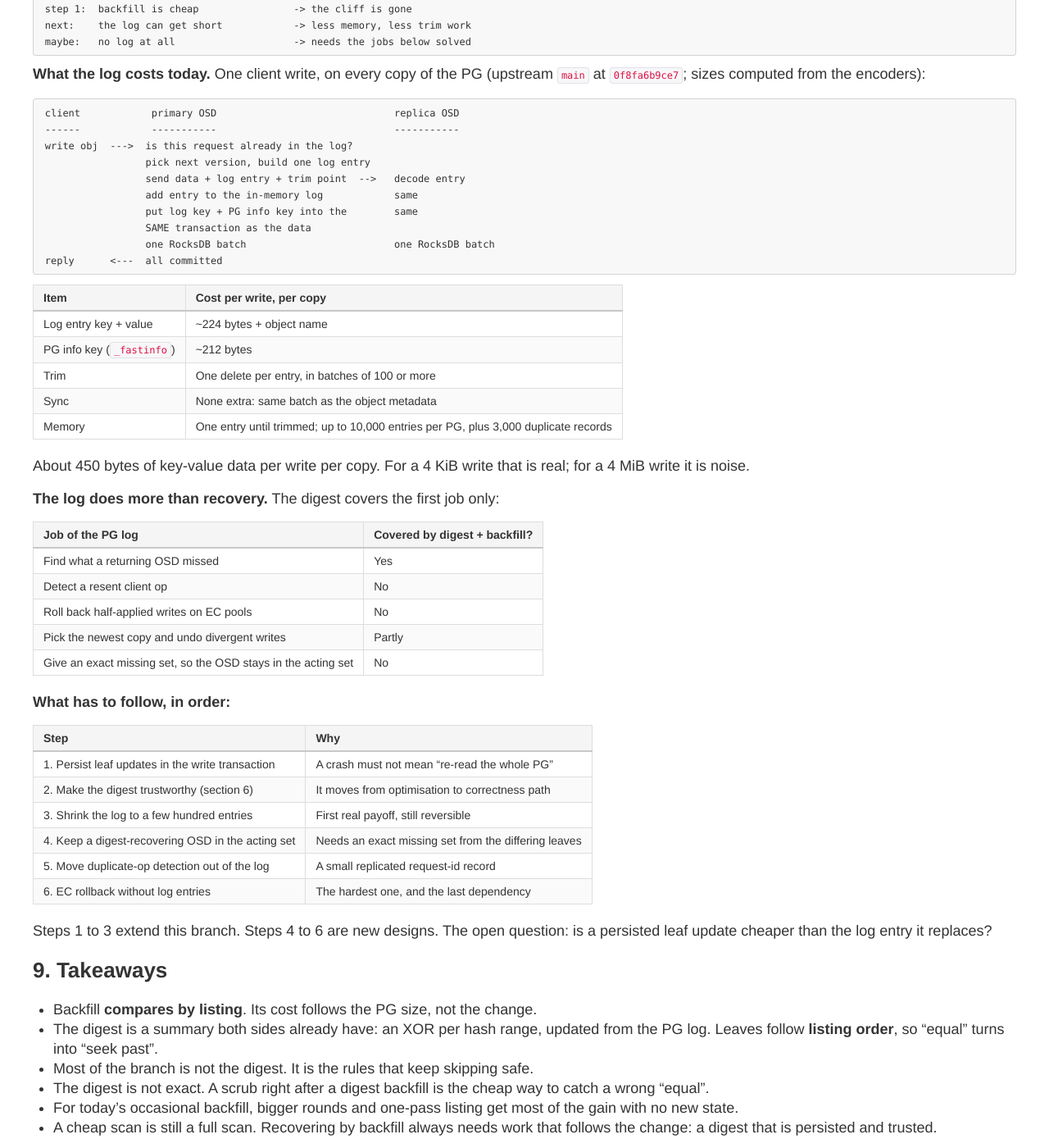
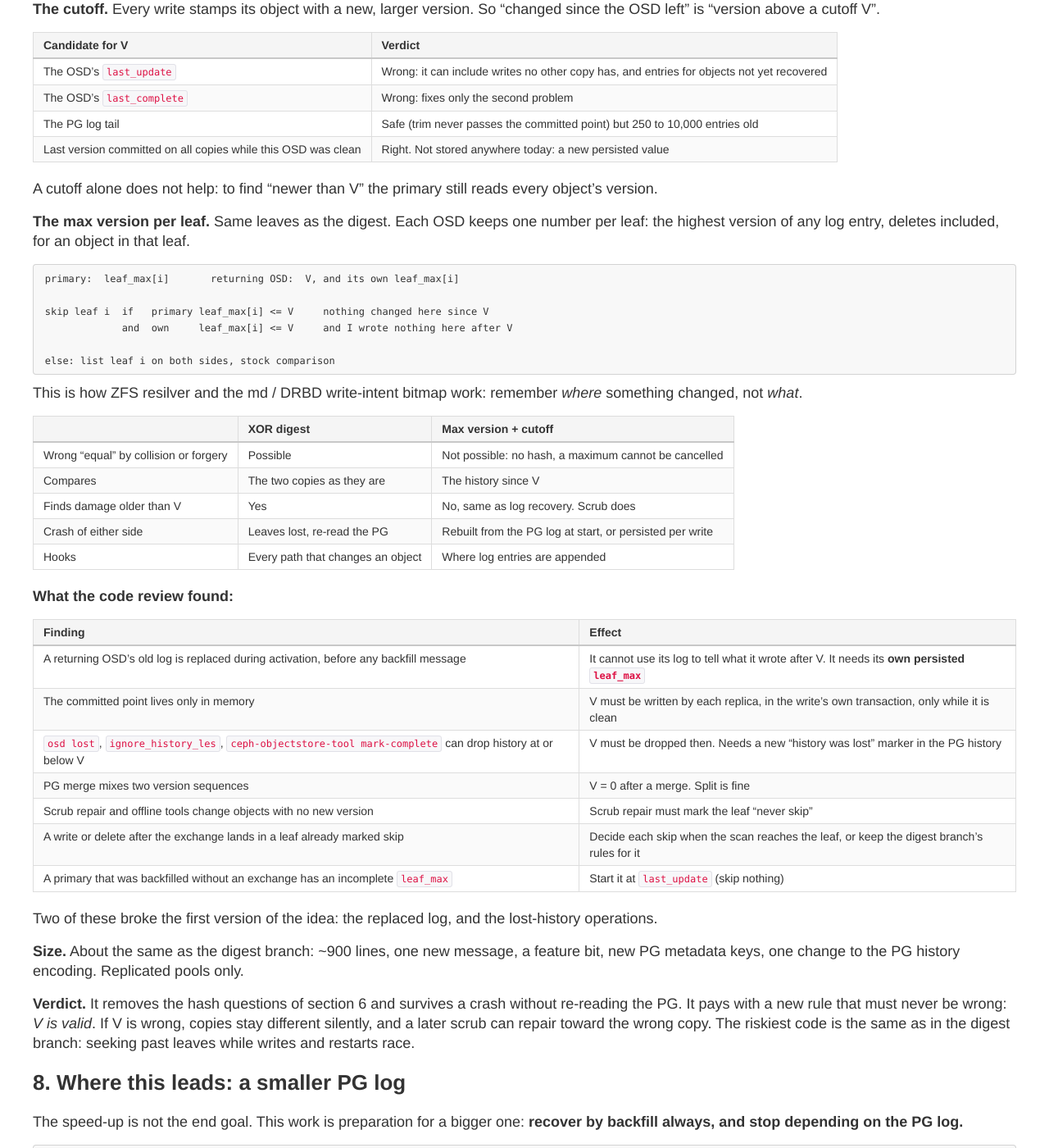
Before and after one commit to ming1/ming1.github.io, a Jekyll site: the page built from _posts/2026-11-11-ceph-backfill-digest.md, in a window 1280 px wide and 1400 px high, scrolled down 10699 px. Shown: the whole window at 82% size. Built offline with Jekyll 4.4.1, drawn with Linux system fonts in a browser that asks for light colours; comment, search, counter and statistics services are not loaded; a style sheet for code colours, icons or effects is not loaded; some of the changed text lies outside the part shown.

Commit message:
ceph-backfill-digest: pg log cost, cutoff with per-leaf max version
Signed-off-by: Ming Lei <tom.leiming@gmail.com>

````diff
--- a/_posts/2026-11-11-ceph-backfill-digest.md
+++ b/_posts/2026-11-11-ceph-backfill-digest.md
@@ -512,6 +512,73 @@ change. Whether that is enough depends on how often backfill runs:
 So: this section is the answer to "make today's occasional backfill cheaper
 with no new risk". It is not an answer to "recover by backfill always".
 
+### Brainstorm: a cutoff, and one max version per leaf
+
+An idea to close that gap without hashes. Not built. It was reviewed against
+the code (upstream `main`), and the review changed it: see below.
+
+**The cutoff.** Every write stamps its object with a new, larger version. So
+"changed since the OSD left" is "version above a cutoff V".
+
+| Candidate for V | Verdict |
+|---|---|
+| The OSD's `last_update` | Wrong: it can include writes no other copy has, and entries for objects not yet recovered |
+| The OSD's `last_complete` | Wrong: fixes only the second problem |
+| The PG log tail | Safe (trim never passes the committed point) but 250 to 10,000 entries old |
+| Last version committed on all copies while this OSD was clean | Right. Not stored anywhere today: a new persisted value |
+
+A cutoff alone does not help: to find "newer than V" the primary still reads
+every object's version.
+
+**The max version per leaf.** Same leaves as the digest. Each OSD keeps one
+number per leaf: the highest version of any log entry, deletes included, for
+an object in that leaf.
+
+```
+ primary:  leaf_max[i]       returning OSD:  V, and its own leaf_max[i]
+
+ skip leaf i  if   primary leaf_max[i] <= V     nothing changed here since V
+              and  own     leaf_max[i] <= V     and I wrote nothing here after V
+
+ else: list leaf i on both sides, stock comparison
+```
+
+This is how ZFS resilver and the md / DRBD write-intent bitmap work: remember
+*where* something changed, not *what*.
+
+| | XOR digest | Max version + cutoff |
+|---|---|---|
+| Wrong "equal" by collision or forgery | Possible | Not possible: no hash, a maximum cannot be cancelled |
+| Compares | The two copies as they are | The history since V |
+| Finds damage older than V | Yes | No, same as log recovery. Scrub does |
+| Crash of either side | Leaves lost, re-read the PG | Rebuilt from the PG log at start, or persisted per write |
+| Hooks | Every path that changes an object | Where log entries are appended |
+
+**What the code review found:**
+
+| Finding | Effect |
+|---|---|
+| A returning OSD's old log is replaced during activation, before any backfill message | It cannot use its log to tell what it wrote after V. It needs its **own persisted `leaf_max`** |
+| The committed point lives only in memory | V must be written by each replica, in the write's own transaction, only while it is clean |
+| `osd lost`, `ignore_history_les`, `ceph-objectstore-tool mark-complete` can drop history at or below V | V must be dropped then. Needs a new "history was lost" marker in the PG history |
+| PG merge mixes two version sequences | V = 0 after a merge. Split is fine |
+| Scrub repair and offline tools change objects with no new version | Scrub repair must mark the leaf "never skip" |
+| A write or delete after the exchange lands in a leaf already marked skip | Decide each skip when the scan reaches the leaf, or keep the digest branch's rules for it |
+| A primary that was backfilled without an exchange has an incomplete `leaf_max` | Start it at `last_update` (skip nothing) |
+
+Two of these broke the first version of the idea: the replaced log, and the
+lost-history operations.
+
+**Size.** About the same as the digest branch: ~900 lines, one new message, a
+feature bit, new PG metadata keys, one change to the PG history encoding.
+Replicated pools only.
+
+**Verdict.** It removes the hash questions of section 6 and survives a crash
+without re-reading the PG. It pays with a new rule that must never be wrong:
+*V is valid*. If V is wrong, copies stay different silently, and a later
+scrub can repair toward the wrong copy. The riskiest code is the same as in
+the digest branch: seeking past leaves while writes and restarts race.
+
 ## 8. Where this leads: a smaller PG log
 
 The speed-up is not the end goal. This work is preparation for a bigger one:
@@ -525,7 +592,7 @@ The speed-up is not the end goal. This work is preparation for a bigger one:
 ```
 
 **What the log costs today.** One client write, on every copy of the PG
-(upstream `main` at `0f8fa6b9ce7`; sizes computed from the encoders):
+(upstream `main` at `0f8fa6b9ce7`):
 
 ```
  client            primary OSD                              replica OSD
@@ -540,16 +607,41 @@ The speed-up is not the end goal. This work is preparation for a bigger one:
  reply      <---  all committed
 ```
 
-| Item | Cost per write, per copy |
+Measured on a test cluster: 4 KiB writes, 3 copies, BlueStore, about 60,000
+writes, PG log of ~1,500 entries. Per write, per copy:
+
+| What goes into the RocksDB batch | Bytes | Share |
+|---|---|---|
+| Object metadata (onode) | 1,207 | 62% |
+| PG log entry, and later its delete | 318 | 16% |
+| PG info (`_fastinfo`) | 208 | 11% |
+| Duplicate-op record, and later its delete | 149 | 8% |
+| Other | 70 | 3% |
+| **PG log and info together** | **697** | **36%** |
+
+| Other cost | Measured |
 |---|---|
-| Log entry key + value | ~224 bytes + object name |
-| PG info key (`_fastinfo`) | ~212 bytes |
-| Trim | One delete per entry, in batches of 100 or more |
-| Sync | None extra: same batch as the object metadata |
-| Memory | One entry until trimmed; up to 10,000 entries per PG, plus 3,000 duplicate records |
+| CPU | ~4% of OSD CPU in the log path; the resent-op lookup is 0.05% |
+| Memory | ~1.2 MB per PG (1,500 entries + 3,000 duplicate records) |
+| Extra sync | None: same batch as the object metadata |
 
-About 450 bytes of key-value data per write per copy. For a 4 KiB write that
-is real; for a 4 MiB write it is noise.
+When the 4 KiB of data also goes through the RocksDB log (deferred write), the
+batch grows to 5.8 KB and the PG log share drops to 10%. For a 4 MiB write it
+is noise.
+
+**Why the PG log gets called a bottleneck.** Not because one entry is
+expensive. The usual reasons, with what this test can say about each:
+
+| Reason | Why | In this test |
+|---|---|---|
+| Write volume on small writes | A third of the key-value bytes. Every entry is written, then deleted: tombstones and compaction work | Measured: 36% of the batch |
+| Memory | Entries x PGs. Up to 10,000 entries and 3,000 duplicate records per PG | 1.2 MB per PG; a few hundred MB per OSD at 200 PGs |
+| One order per PG | One log = one version sequence = writes to a PG run one after another under the PG lock | Not measured. A design limit, not a byte count |
+| Start and peering | An OSD reads every log entry of every PG at start; peering sends logs around | Not measured |
+| EC pools | Entries also carry rollback data | Not measured |
+
+So: on CPU the log is small. On bytes written and on memory it is a real
+share for small writes. The ordering limit is the one no tuning removes.
 
 **The log does more than recovery.** The digest covers the first job only:
 
````
